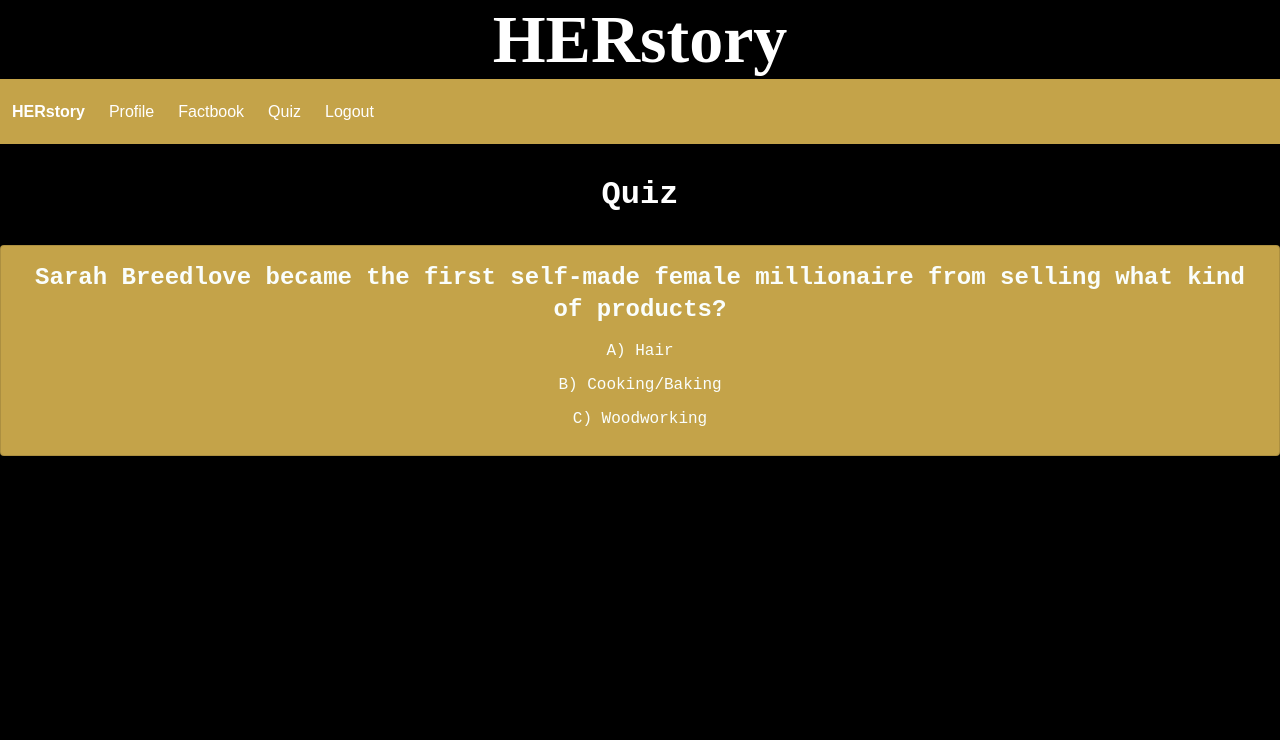
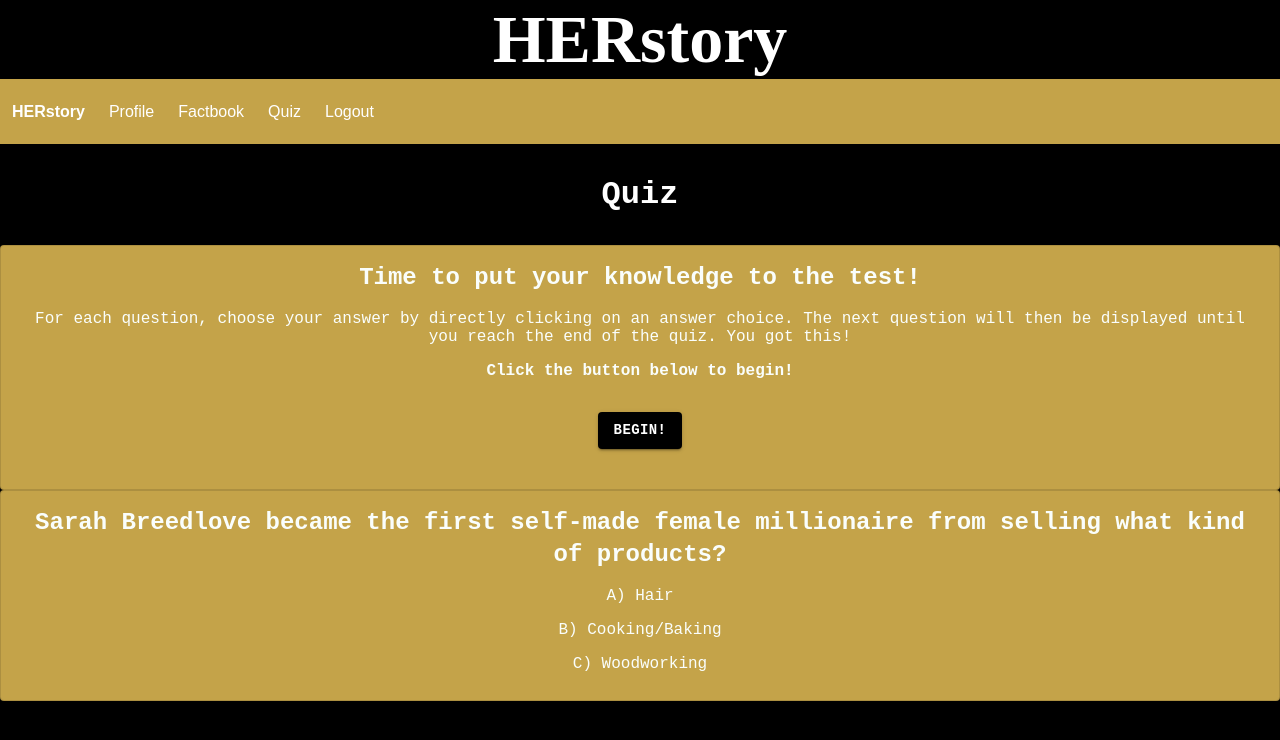
Before and after one commit to mandisareed/HERstory, a React (Create React App) app in the folder client/: page /quiz in a window 1280 px wide. Shown: the top 740 px of the page. Built offline with nearby package versions, Linux system fonts and the light colour scheme; sample sign-in values are in the browser's storage.

Commit message:
created instructions card, styled and centered button

```diff
--- a/client/src/components/Quiz/index.js
+++ b/client/src/components/Quiz/index.js
@@ -5,6 +5,7 @@ import Card from "@material-ui/core/Card";
 import CardContent from "@material-ui/core/CardContent";
 // import Button from "@material-ui/core/Button";
 import Typography from "@material-ui/core/Typography";
+import QuizInstructions from "./instructions";
 
 const useStyles = makeStyles({
   root: {
@@ -30,6 +31,9 @@ function QuizCard() {
   // const bull = <span className={classes.bullet}>•</span>;
 
   return (
+      <div><QuizInstructions />
+
+
     <Card className={classes.root} variant="outlined">
       <CardContent>
         <Typography className={classes.question} variant="h5">
@@ -47,6 +51,7 @@ function QuizCard() {
         </p>
       </CardContent>
     </Card>
+    </div>
   );
 }
 
--- /dev/null
+++ b/client/src/components/Quiz/instructions.js
@@ -0,0 +1,71 @@
+import React from "react";
+import { makeStyles } from "@material-ui/core/styles";
+import Card from "@material-ui/core/Card";
+import CardContent from "@material-ui/core/CardContent";
+import Button from "@material-ui/core/Button";
+import Typography from "@material-ui/core/Typography";
+import Container from "../Container";
+
+const useStyles = makeStyles({
+  root: {
+    minWidth: 275,
+    backgroundColor: "#C4A349"
+  },
+  instructionsHeader: {
+    color: "#FAFEFC",
+    fontFamily: "Courier New",
+    fontWeight: "bold",
+    textAlign: "center",
+  },
+  instructions: {
+    color: "#FAFEFC",
+    fontFamily: "Courier New",
+    textAlign: "center",
+    marginBottom: 3,
+  },
+  beginPrompt: {
+    color: "#FAFEFC",
+    fontFamily: "Courier New",
+    fontWeight: "bold",
+    textAlign: "center",
+  },
+  buttonContainer: {
+    fontFamily: "Courier New",
+    fontWeight: "bold",
+    textAlign: "center",
+    justifyContent: "center",
+    alignItems: "center"
+  },
+  button: {
+    fontFamily: "Courier New",
+    fontWeight: "bold",
+    backgroundColor: "#000000",
+  }
+});
+function QuizInstructions() {
+  const classes = useStyles();
+
+  return (
+    <div>
+      <Card className={classes.root} variant="outlined">
+        <CardContent>
+          <Typography className={classes.instructionsHeader} variant="h5">
+            Time to put your knowledge to the test!
+          </Typography>
+          <p className={classes.instructions}>
+            For each question, choose your answer by directly clicking on an
+            answer choice. The next question will then be displayed until you reach the end of the quiz.
+            You got this!
+          </p>
+          <p className={classes.beginPrompt}>Click the button below to begin!</p>
+
+            <Container className={classes.buttonContainer}> <Button className={classes.button} variant="contained" >Begin!</Button></Container>
+
+
+        </CardContent>
+      </Card>
+    </div>
+  );
+}
+
+export default QuizInstructions;
--- a/client/src/pages/Quiz/Quiz.js
+++ b/client/src/pages/Quiz/Quiz.js
@@ -1,6 +1,5 @@
 import React from "react";
 import "./Quiz.css";
-import Navbar from "../../components/Navbar";
 import QuizCard from "../../components/Quiz";
 
 
```
